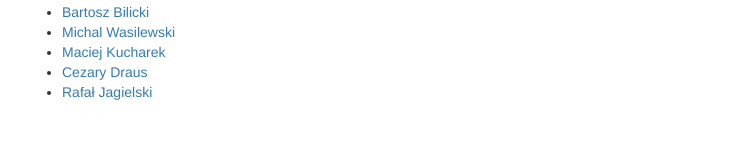
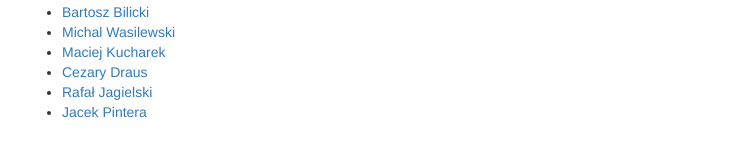
Before and after one commit to microhackathon-2015-03-juglodz/microhackathon-2015-03-juglodz.github.io, a Jekyll site: the page built from index.md, in a window 1280 px wide and 900 px high, scrolled down 2929 px. Shown: the part 733-890 px from the top of the window, without its empty margins (268-1011 px from the left). Built offline with Jekyll 4.4.1, drawn with Linux system fonts in a browser that asks for light colours; Markdown is read by kramdown in place of the engine named in the settings.

Commit message:
Update attendees.yml - added Jacek as attendee

```diff
--- a/_data/attendees.yml
+++ b/_data/attendees.yml
@@ -41,3 +41,6 @@
 
 - name: Rafał Jagielski
   github_username: rafik77
+
+- name: Jacek Pintera
+  github_username: Jacek-Pintera
```
